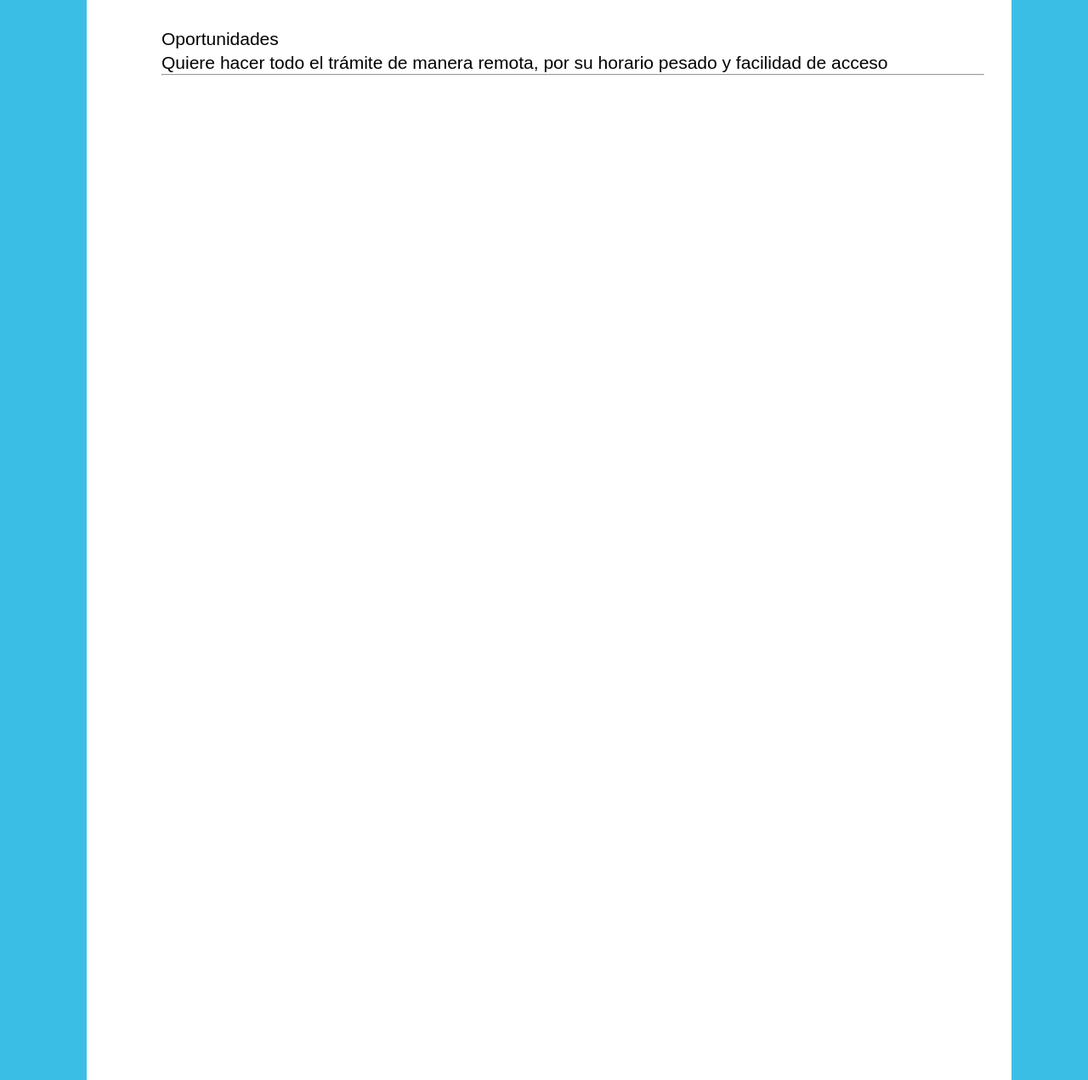
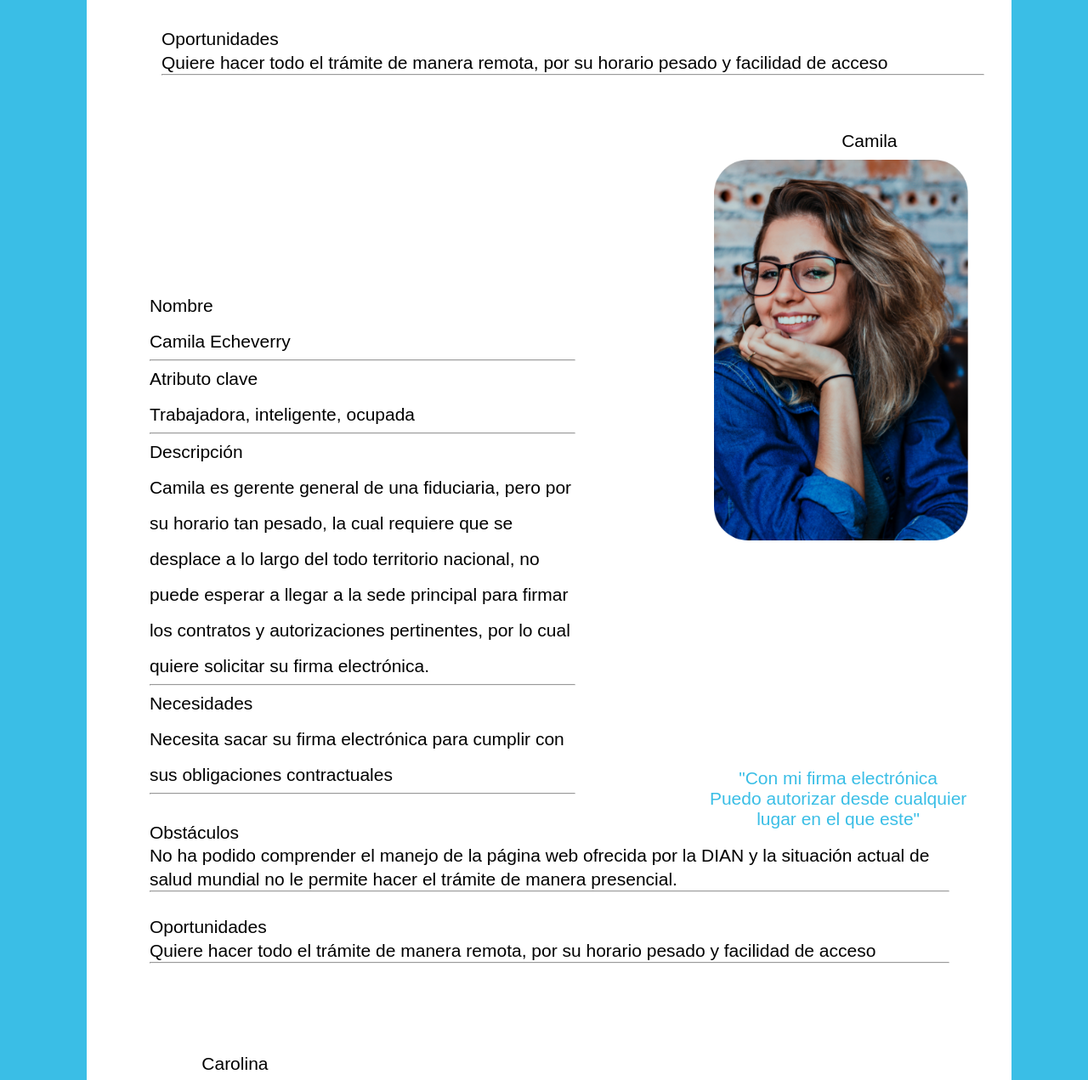
Before and after one commit to davida282/Examen_HTML_ArdilaDavid, a plain HTML site: page index.html in a window 1280 px wide. Shown: the part 1020-2291 px from the top of the page at 85% size. Drawn offline with Linux system fonts and the light colour scheme.

Commit message:
feat: :sparkles: Se realiza toda la sección de "Camila".

```diff
--- a/index.html
+++ b/index.html
@@ -25,8 +25,29 @@
 
 
         </section>
-        <section id="camila">
-
+        <section id="Camila">
+            <p class="nombrecamila">Camila</p>
+            <img src="/imgs/X2.png" alt="Camila" class="fotocamila">
+            <div class="parrafo6">
+               <p>Nombre<br>Camila Echeverry<br><hr class="hr5">Atributo clave<br>Trabajadora, inteligente, ocupada<br><hr class="hr6">Descripción<br>Camila es gerente general de una fiduciaria, pero por su horario tan pesado, la cual requiere que se desplace a lo largo del todo territorio nacional, no puede esperar a llegar a la sede principal para firmar los contratos y autorizaciones pertinentes, por lo cual quiere solicitar su firma electrónica.<br><hr class="hr7">Necesidades<br>Necesita sacar su firma electrónica para cumplir con sus obligaciones contractuales<br><hr class="hr8"></p>
+            </div>
+            <p class="parrafo7">"Con mi firma electrónica<br>Puedo autorizar desde cualquier<br>lugar en el que este"</p>
+            <div class="parrafo8">
+                <p>Obstáculos<br>No ha podido comprender el manejo de la página web ofrecida por la DIAN y la situación actual de salud mundial no le permite hacer el trámite de manera presencial.<hr><br>Oportunidades<br>Quiere hacer todo el trámite de manera remota, por su horario pesado y facilidad de acceso <hr>
+                </p>
+            </div>
+        </section>
+        <section id="Carolina">
+            <p class="nombrecarolina">Carolina</p>
+            <img src="/imgs/X1.png" alt="Carolina" class="fotocarolina">
+            <div class="parrafo9">
+                <p>Nombre<br>Carolina Barón<br>Atributo clave<br>Empresaria ,ganadera, emprendedora<br><hr class="hr9">Descripción<br>Carolina sacó hace mucho tiempo su RUT para un trabajo que tenía, pero ahora con su empresa ganadera necesita identificarse en otras partes para responder con sus obligaciones tributarias, por tal razón necesita consultar su NIT para hacer este proceso.<br><hr class="hr10">Necesidades<br>Necesita consultar su NIT para cumplir con sus obligaciones tributarias.<br><hr class="hr11"></p>
+            </div>
+            <p class="parrafo10">"Quiero que en otras empresas<br>me identifiquen "</p>
+            <div class="parrafo11">
+                <p>Obstáculos<br>No ha podido comprender el manejo de la página web ofrecida por la DIAN y no tiene el tiempo necesario para hacer algún tramite presencial.<hr><br>Oportunidades<br>Quiere hacer todo el trámite de manera remota, para protegerse de salud y aprender el sistema en linea de la DIAN.<hr>
+                </p>
+            </div>
         </section>
     </div>
 </body>
--- a/style.css
+++ b/style.css
@@ -86,3 +86,81 @@
     margin-top: -2.5%;
     line-height: 1.3;
 }
+
+#Camila {
+    display: grid;
+    padding: 3%;
+    justify-items: end;
+}
+.nombrecamila {
+    margin-right: 10%;
+    font-size: 21px;
+    margin-bottom: 10px;
+}
+.fotocamila {
+    height: 80%;
+    margin-right: 1.8%;
+}
+.parrafo6 {
+    margin-top: -44%;
+    font-size: 21px;
+    line-height: 2;
+    margin-right: 43%;
+    padding: 4%;
+}
+.hr5 {
+    height: auto;
+    width: 100%;
+
+}
+.hr6 {
+    height: auto;
+    width: 100%;
+}
+.hr7 {
+    height: auto;
+    width: 100%;
+}
+.hr8 {
+    height: auto;
+    width: 100%;
+}
+.parrafo7 {
+    font-size: 21px;
+    text-align: center;
+    color:rgb(58, 190, 230);
+    margin-right: 2%;
+    margin-top: -7%;
+}
+.parrafo8 {
+    font-size: 21px;
+    margin-top: -5%;
+    line-height: 1.3;
+    padding: 4%;
+}
+#Carolina {
+    display: grid;
+    padding: 3%;
+
+}
+.nombrecarolina {
+    margin-left: 10%;
+    font-size: 21px;
+    margin-bottom: 10px;
+}
+.fotocarolina {
+    height: 80%;
+    margin-left: 1.8%;
+}
+.parrafo9 {
+    margin-top: -37.5%;
+    font-size: 21px;
+    line-height: 2;
+    margin-left: 25%;
+}
+.hr9 {
+
+}
+.hr10 {
+
+}
```
